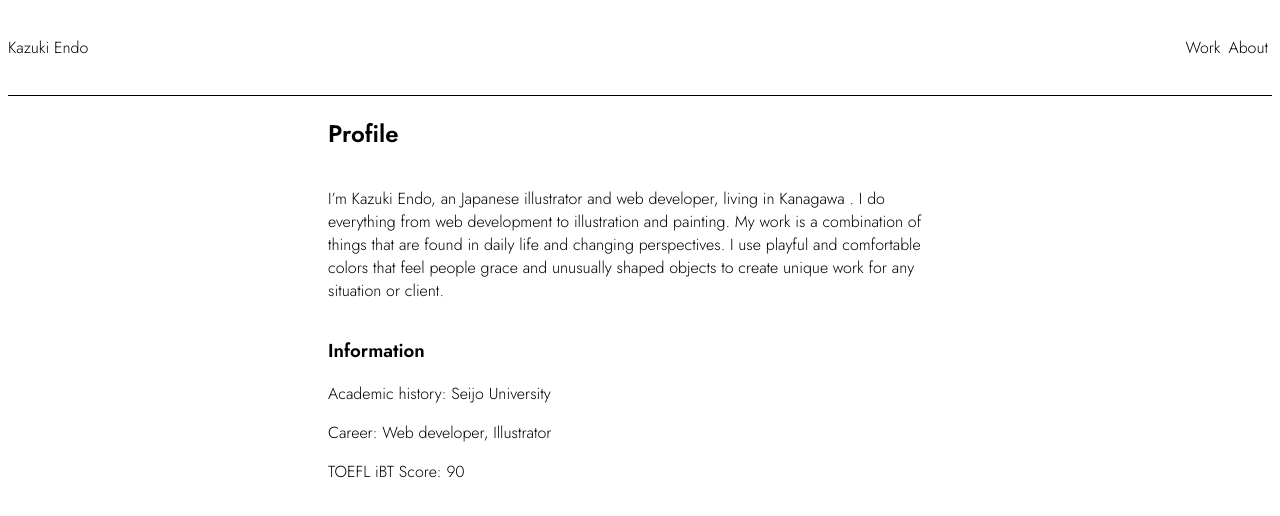
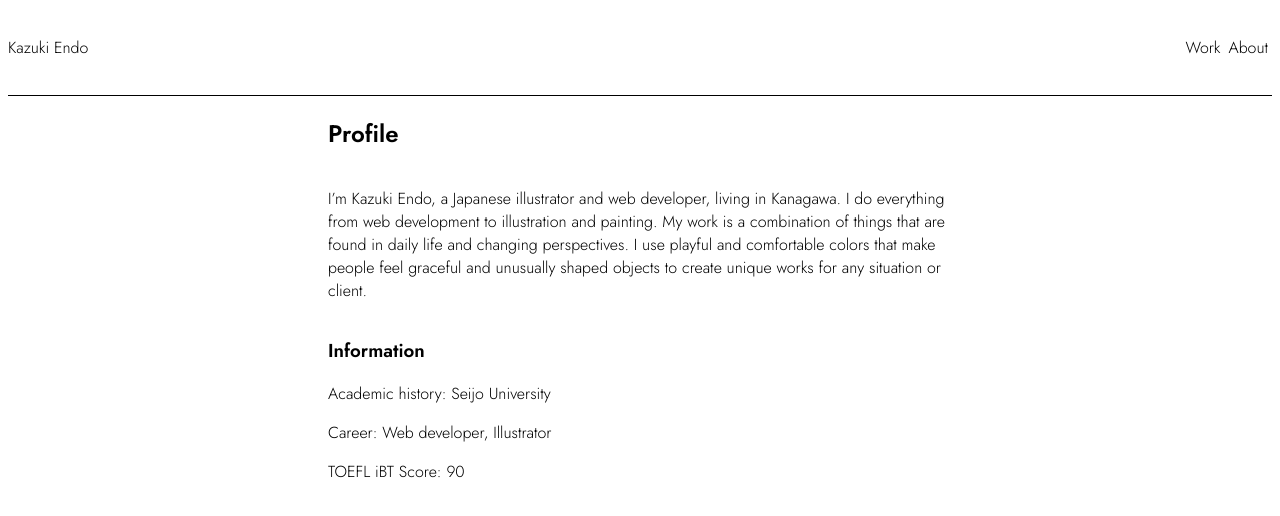
Before and after one commit to Omoju117/web-gallery, a Next.js app: page /about in a window 1280 px wide. Shown: the top 516 px of the page. Built offline with nearby package versions, Linux system fonts and the light colour scheme.

Commit message:
fix: about text

```diff
--- a/pages/about/index.tsx
+++ b/pages/about/index.tsx
@@ -12,12 +12,12 @@ const About: VFC = () => {
         <div className={style.contents_wrapper}>
           <h1>Profile</h1>
           <p className={style.description}>
-            I’m Kazuki Endo, an Japanese illustrator and web developer, living
-            in Kanagawa . I do everything from web development to illustration
-            and painting. My work is a combination of things that are found in
-            daily life and changing perspectives. I use playful and comfortable
-            colors that feel people grace and unusually shaped objects to create
-            unique work for any situation or client.
+            I’m Kazuki Endo, a Japanese illustrator and web developer, living in
+            Kanagawa. I do everything from web development to illustration and
+            painting. My work is a combination of things that are found in daily
+            life and changing perspectives. I use playful and comfortable colors
+            that make people feel graceful and unusually shaped objects to
+            create unique works for any situation or client.
           </p>
           <section className={style.profile}>
             <h3>Information</h3>
```
